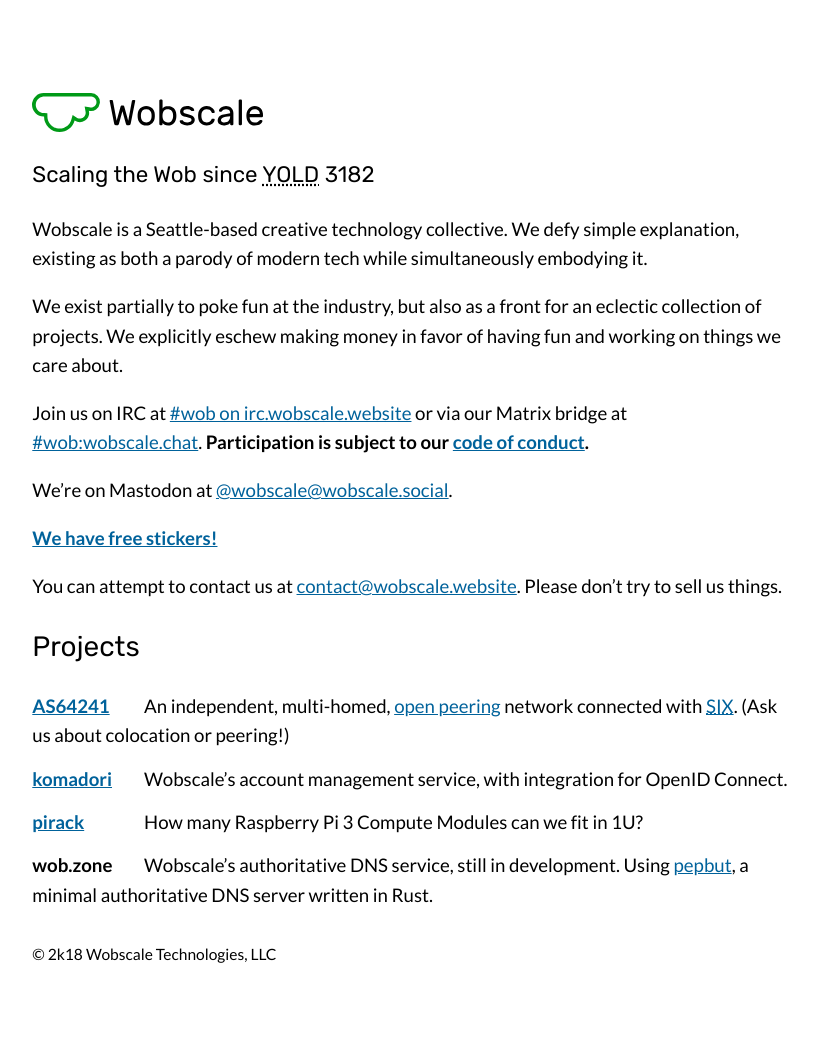
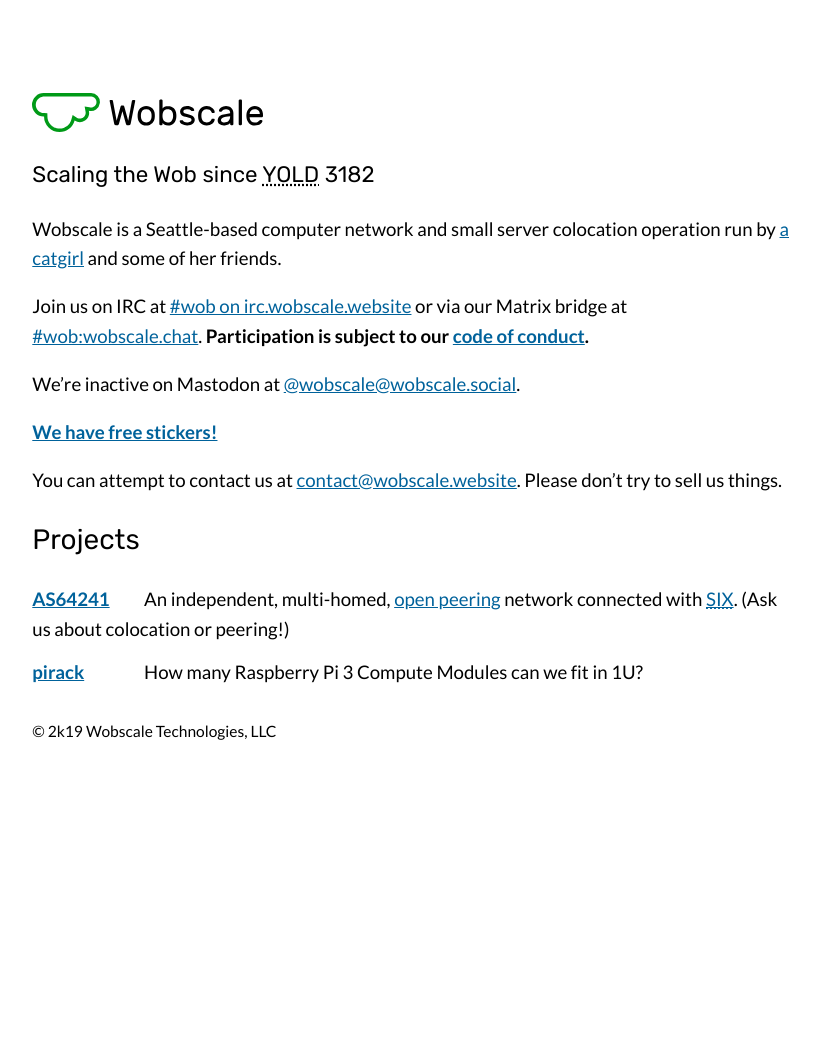
Before and after one commit to wobscale/wobscale.website, a Jekyll site: the page built from index.md, in a window 1280 px wide. Shown: the whole page, without its empty margins (229-1049 px from the left). Built offline with Jekyll 4.4.1, drawn with Linux system fonts in a browser that asks for light colours; after the commit the page ends 900 px from its top, so only the background shows below that.

Commit message:
home page updates

```diff
--- a/_layouts/default.html
+++ b/_layouts/default.html
@@ -19,7 +19,7 @@
 {{ content }}
 
         <footer>
-            <p>&copy; 2k18 Wobscale Technologies, LLC</p>
+            <p>&copy; 2k19 Wobscale Technologies, LLC</p>
         </footer>
 
     </body>
--- a/index.md
+++ b/index.md
@@ -1,13 +1,11 @@
 ---
 ---
 
-Wobscale is a Seattle-based creative technology collective. We defy simple explanation, existing as both a parody of modern tech while simultaneously embodying it.
-
-We exist partially to poke fun at the industry, but also as a front for an eclectic collection of projects. We explicitly eschew making money in favor of having fun and working on things we care about.
+Wobscale is a Seattle-based computer network and small server colocation operation run by [a catgirl](https://linuxwit.ch) and some of her friends.
 
 Join us on IRC at [#wob on irc.wobscale.website](ircs://irc.wobscale.website:6697/#wob) or via our Matrix bridge at [#wob:wobscale.chat](https://matrix.to/#/#wob:wobscale.chat). **Participation is subject to our [code of conduct](conduct.html).**
 
-We're on Mastodon at [@wobscale@wobscale.social](https://wobscale.social/@wobscale).
+We're inactive on Mastodon at [@wobscale@wobscale.social](https://wobscale.social/@wobscale).
 
 [**We have free stickers!**](https://stickers.wob.app/)
 
@@ -18,13 +16,7 @@ You can attempt to contact us at [contact@wobscale.website](mailto:contact@wobsc
 [AS64241](https://as64241.peeringdb.com/)
 : An independent, multi-homed, [open peering](https://www.peeringdb.com/asn/64241) network connected with [SIX](https://www.seattleix.net/). (Ask us about colocation or peering!)
 
-[komadori](https://github.com/wobscale/komadori)
-: Wobscale's account management service, with integration for OpenID Connect.
-
 [pirack](https://github.com/wobscale/pirack)
 : How many Raspberry Pi 3 Compute Modules can we fit in 1U?
 
-wob.zone
-: Wobscale's authoritative DNS service, still in development. Using [pepbut](https://github.com/wobscale/pepbut), a minimal authoritative DNS server written in Rust.
-
 *[SIX]: Seattle Internet Exchange
```
